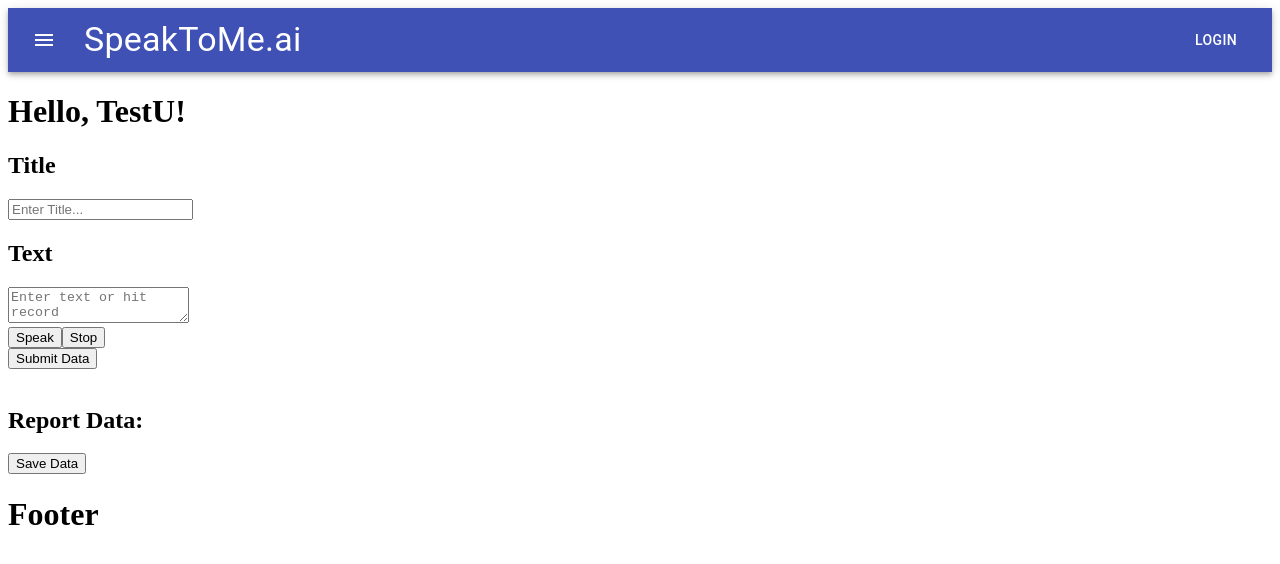
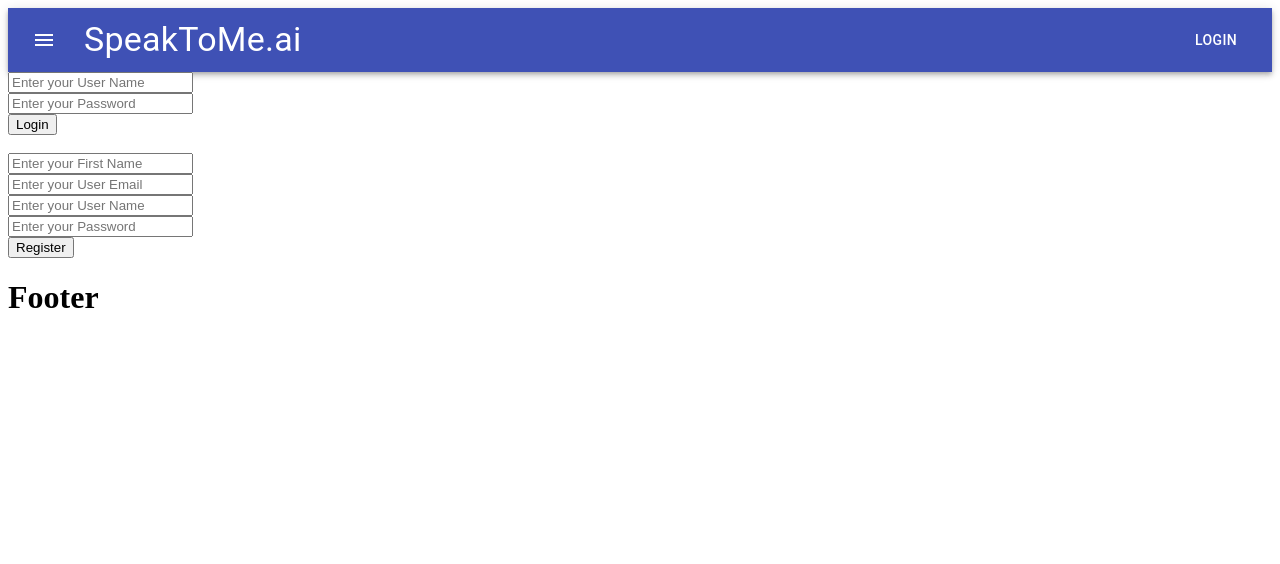
Before and after one commit to GalaDev/SpeakToMeAI_MVP, a React app: page / in a window 1280 px wide. Shown: the top 564 px of the page. Built offline with nearby package versions, Linux system fonts and the light colour scheme; the HTML template or start-up script is replaced by a standard one.

Commit message:
Correctly update state for Login/Register, Add Google lang

```diff
--- a/react-client/src/components/App.jsx
+++ b/react-client/src/components/App.jsx
@@ -15,25 +15,32 @@ class App extends React.Component {
     super(props);
 
     this.state = {
-      username: "testUser_1",
-      pw: "12345",
-      name: "TestU",
-      email: "test@test.com",
+      username: "",
+      pw: "",
+      name: "",
+      email: "",
       title: "",
       inputData: "",
       reportData: "",
       savedReports: [],
-      isLoggedIn: true,
-      confirmPassword: false
+      isLoggedIn: false,
+      loginButtonText: 'Login'
     }
 
-    this.onInputChange.bind(this);
-    this.handleSubmit.bind(this);
+    this.onInputChange = this.onInputChange.bind(this);
+    this.handleSubmit = this.handleSubmit.bind(this);
+    this.logoutButton = this.logoutButton.bind(this);
   }
 
   //
-  onInputChange(e) {
-    // console.log("from on input change")
+  onInputChange(input) {
+    return (e) => {
+      e.preventDefault();
+      this.setState({
+        [e.target.name]: e.target.value
+      })
+    }
+
   }
 
   onDataSubmit(e) {
@@ -44,6 +51,18 @@ class App extends React.Component {
     // console.log('from on data save')
   }
 
+  logoutButton(e) {
+    e.preventDefault();
+
+    console.log("logout button clicked")
+    //Logs User out
+    if (this.state.isLoggedIn) {
+      this.setState({
+        isLoggedIn: false
+      });
+    }
+  }
+
   handleSubmit(input) {
 
     return (e) => {
@@ -52,15 +71,27 @@ class App extends React.Component {
 
       if (submitType === 'register') {
         //Make ajax post request to server for '/register'
-        serverRequest("POST", submitType, { name: "TestName19", username: "TestUserName19", email: "test19@test.com", pw: "test19pw" }, (err, res) => {
+        serverRequest("POST", submitType, this.state, (err, res) => {
           if (res === 'true') {
             //========NEED TO UPDATE STATE WITH DATA FROM SERVER==============
+            this.setState({
+              isLoggedIn: true
+            });
+          } else {
+            alert('Invalid Registeration, check if email is not in use!')
           }
         })
       } else if (submitType === 'login') {
+
         //Make ajax get request to server for '/login'
-        serverRequest("POST", submitType, { email: 'test3@test.com', pw: 'test3pw' }, (err, res) => {
-          console.log(res)
+        serverRequest("POST", submitType, this.state, (err, res) => {
+          if (res === 'true') {
+            this.setState({
+              isLoggedIn: true
+            })
+          } else {
+            alert('Invalid login! Try again')
+          }
         })
       } else if (submitType === 'main-page') {
         serverRequest("POST", submitType, { email: 'test@mail.com', title: 'titleData', inputData: 'input', reportData: 'report Data' }, (err, res) => {
@@ -78,7 +109,7 @@ class App extends React.Component {
     if (!isLoggedIn) {
       return (
         <Fragment>
-          <Header></Header>
+          <Header isLoggedIn={isLoggedIn} logoutButton={this.logoutButton}></Header>
 
           <Login onInputChange={this.onInputChange} handleSubmit={this.handleSubmit}></Login>
           <br />
--- a/react-client/src/components/content/Register.jsx
+++ b/react-client/src/components/content/Register.jsx
@@ -15,7 +15,7 @@ class Register extends React.Component {
               type="text"
               name="name"
               placeholder="Enter your First Name"
-              onChange={onInputChange}
+              onChange={onInputChange('name')}
             >
             </input>
           </label>
@@ -50,7 +50,7 @@ class Register extends React.Component {
             </input>
           </label>
           <br />
-          <button name={'register'} onClick={handleSubmit('Register')}>Register</button>
+          <button name={'register'} onClick={handleSubmit('register')}>Register</button>
         </form>
       </div>
     )
--- a/react-client/src/components/layouts/Header.jsx
+++ b/react-client/src/components/layouts/Header.jsx
@@ -17,9 +17,9 @@ const useStyles = makeStyles(theme => ({
   },
 }));
 
-export default function Header() {
+export default function Header(props) {
   const classes = useStyles();
-
+  console.log('from Header', props.isLoggedIn)
   return (
     <div className={classes.root}>
       <AppBar position="static" >
@@ -30,7 +30,7 @@ export default function Header() {
           <Typography variant="h4" className={classes.title}>
             SpeakToMe.ai
           </Typography>
-          <Button color="inherit">Login</Button>
+          <Button color="inherit" onClick={props.logoutButton}>{props.isLoggedIn === true ? 'Logout' : 'Login'}</Button>
         </Toolbar>
       </AppBar>
     </div>
--- a/react-client/src/helpers/serverRequest.js
+++ b/react-client/src/helpers/serverRequest.js
@@ -1,9 +1,11 @@
 const serverRequest = (type, urlEnd, state, callback) => {
+  const currentObj = this;
   $.ajax({
     type: type,
     url: "http://localhost:3000/" + urlEnd,
     data: state,
-    success: (data) => {
+    context: currentObj,
+    success: function (data) {
       callback(null, data);
     },
     error: function (err) {
```
Also changed, not shown: react-client/src/lib/natLang.js (added, +18 -0 lines).
